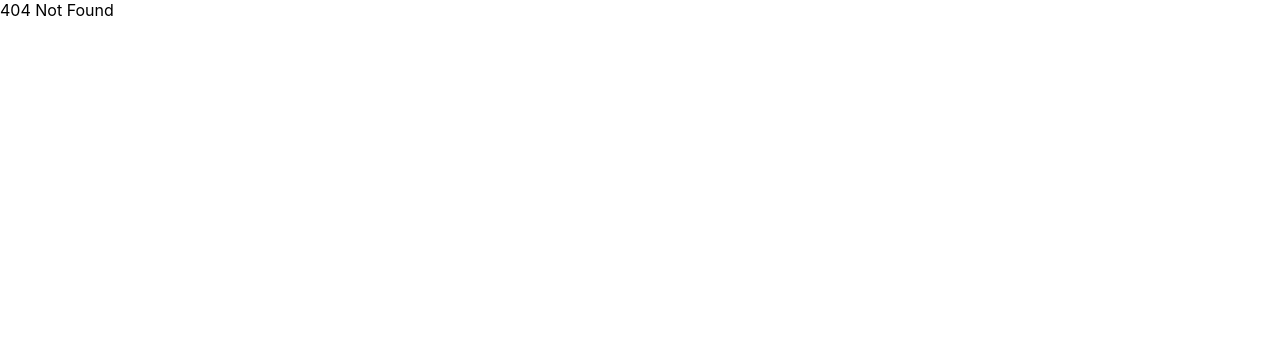
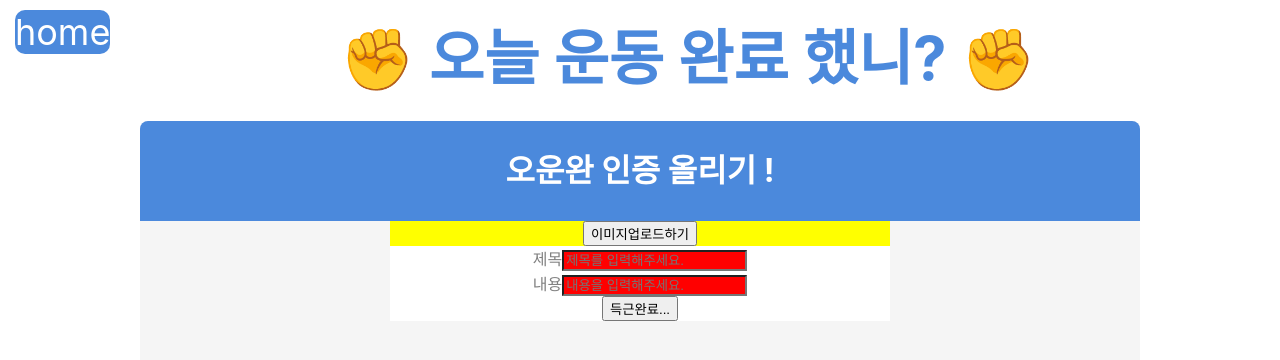
Before and after one commit to jamie7dev/Workout_done_today, a React (Create React App) app: page /post in a window 1280 px wide. Before the commit this address had no page. Shown: the top 360 px of the page. Built offline with nearby package versions, Linux system fonts and the light colour scheme.

Commit message:
post data upload구현/ image upload 아직 구현못함..

```diff
--- a/db.json
+++ b/db.json
@@ -15,5 +15,28 @@
       "username": "",
       "password": ""
     }
+  ],
+  "post": [
+    {
+      "title": "qwe",
+      "body": "qwe",
+      "id": 1
+    },
+    {
+      "title": "qwe",
+      "body": "qwe",
+      "id": 2
+    },
+    {
+      "title": "qwe",
+      "body": "qwe",
+      "id": 3
+    },
+    {
+      "title": "ㅂㅈㄷ",
+      "body": "ㅂㅈㄷ",
+      "imagefile": "",
+      "id": 4
+    }
   ]
 }
--- a/src/components/List/Post.jsx
+++ b/src/components/List/Post.jsx
@@ -1,10 +1,10 @@
-import React, { useState } from "react";
+import React, { useState, useRef } from "react";
 import styled from "styled-components";
-import { Link } from "react-router-dom";
+import axios from "axios";
 
 const Post = () => {
+    //preview file
     const [imageSrc, setImageSrc] = useState("");
-
     const imageUpload = (fileBlob) => {
         const reader = new FileReader();
         reader.readAsDataURL(fileBlob);
@@ -16,23 +16,82 @@ const Post = () => {
         });
     };
 
+    //이미지업로드input창 styled 하기위해
+    const imageInput = useRef();
+    const onClickImageUpload = () => {
+        imageInput.current.click();
+    };
+
+    //이미지 파일 데이터로 보내기위해
+    const imageAdd = async () => {
+        const formData = new FormData()
+
+        formData.append("file", files[0])
+
+        const value = [{
+            title: "hello",
+            contente: "wolrd"
+        }]
+
+        const blob = new Blob([JSON.stringify(value)], { type: "application/json" })
+
+        formData.append("data", blob) // 또는  formData.append("data", JSON.stringify(value)); // JSON 형식으로 파싱.(백엔드의 요청에 따라 전송방식이 달라진다.)
+        await axios({
+            method: "POST",
+            url: `http://xxxxxx.com/api/xx`,
+            mode: "cors",
+            headers: {
+                "Content-Type": "multipart/form-data", // Content-Type을 반드시 이렇게 하여야 한다.
+            },
+            data: formData, // data 전송시에 반드시 생성되어 있는 formData 객체만 전송 하여야 한다.
+        })
+    }
+
+
+    // 게시글 데이터를 보내기위해
+
+    const [input, setInput] = useState({
+        title: "",
+        body: "",
+        image: ""
+    });
+
+    const addHandler = () => {
+        const { title, body, } = input;
+        const annoyance = {
+            title: title,
+            body: body,
+            // imagefile: ""
+        };
+        axios.post("http://localhost:3001/post", annoyance);
+    };
+
+    const inputHandler = (e) => {
+        const { name, value } = e.target;
+        setInput({ ...input, [name]: value });
+    };
+
+
+
     return (
-        <>
-            <Link to="/"><span>home</span></Link>
         <StPostContainer>
             <StPostHeader>
-                    <h1>오운완 인증해주세요</h1>
+                <h1>오운완 인증 올리기 !</h1>
             </StPostHeader>
-                <StPostBox>
+            <StForm>
                 <StImage>
-                        <p>이미지를 업로드해주세요</p>
                     <input
+                        id="imagefile"
+                        name="imagefile"
                         type="file"
                         accept="image/*"
+                        ref={imageInput}
+                        style={{ display: "none" }}
                         onChange={(e) => {
                             imageUpload(e.target.files[0])
                         }}
                     />
+                    <button onClick={onClickImageUpload}>이미지업로드하기</button>
                     <div className="preview">
                         {imageSrc && (
                             <img
@@ -44,14 +103,36 @@ const Post = () => {
                         )}
                     </div>
                 </StImage>
+
                 <StPostContent>
-                        <div>타이틀</div>
-                        <div>내용</div>
-                        <button>인증하기</button>
+                    <InputWrap>
+                        <StLabel >제목</StLabel>
+                        <StInput placeholder="제목를 입력해주세요."
+                            onChange={inputHandler}
+                            type="text"
+                            name="title"
+                            id="title"
+                            value={input.title} />
+                    </InputWrap>
+
+                    <InputWrap >
+                        <StLabel>내용</StLabel>
+                        <StInput placeholder="내용을 입력해주세요."
+                            onChange={inputHandler}
+                            type="text"
+                            name="body"
+                            id="body"
+                            value={input.body} />
+                    </InputWrap>
+
+                    <JoinBtn type="button"
+                        onClick={() => { addHandler(); console.log(input); }}>
+                        득근완료...
+                    </JoinBtn>
+
                 </StPostContent>
-                </StPostBox>
-            </StPostContainer>
-        </>
+            </StForm>
+        </StPostContainer >
     );
 };
 
@@ -79,7 +160,7 @@ const StPostHeader = styled.div`
 
 `;
 
-const StPostBox = styled.div`
+const StForm = styled.div`
   background-color: whitesmoke;
   width: 100%;
   height: 100%;
@@ -103,3 +184,19 @@ const StPostContent = styled.div`
   width: 50%;
   display: inline-block;
 `;
+
+const StInput = styled.input`
+  background-color: red;
+`;
+
+const InputWrap = styled.div`
+
+`;
+
+const StLabel = styled.label`
+
+`;
+
+const JoinBtn = styled.button`
+
+`;
--- a/src/pages/Post.jsx
+++ b/src/pages/Post.jsx
@@ -1,9 +1,13 @@
 import React from "react";
 import Post from '../components/List/Post';
+import Header from '../components/Header/Header';
+
+
 
 const post = () => {
     return (
         <div>
+            <Header />
             <Post />
         </div>
     );
--- a/src/shared/Router.js
+++ b/src/shared/Router.js
@@ -3,6 +3,7 @@ import { BrowserRouter, Route, Routes } from "react-router-dom";
 import Main from '../pages/Main';
 import Login from '../pages/Login';
 import Form from '../pages/Form';
+import Post from '../pages/Post';
 import Detail from '../pages/Detail';
 
 
@@ -15,6 +16,7 @@ const Router = () => {
         <Route path='/' element={<Main />} />
         <Route path='login' element={<Login />} />
         <Route path='form' element={<Form />} />
+        <Route path='post' element={<Post />} />
         <Route path='detail' element={<Detail />} />
         <Route path='*' element={<div>404 Not Found</div>} />
       </Routes>
```
Lines whose indentation alone changed are shown as unchanged.
